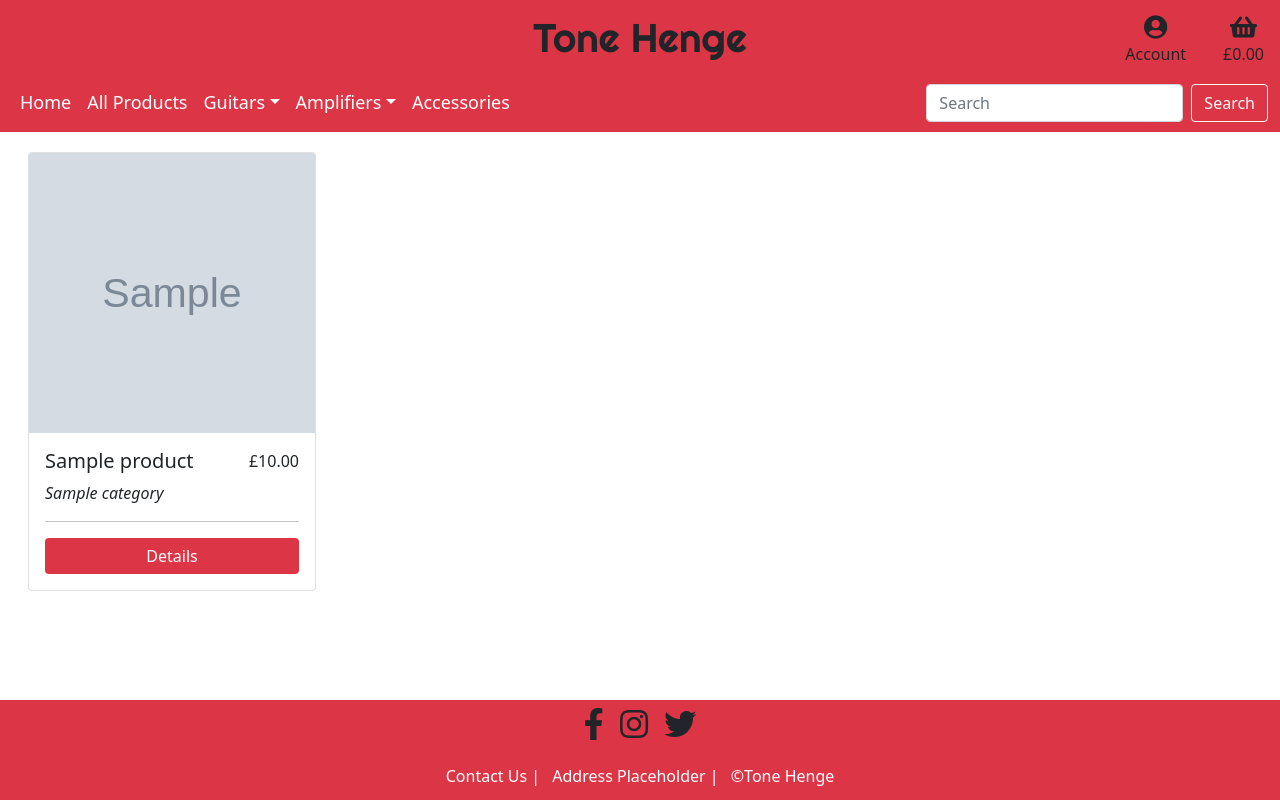
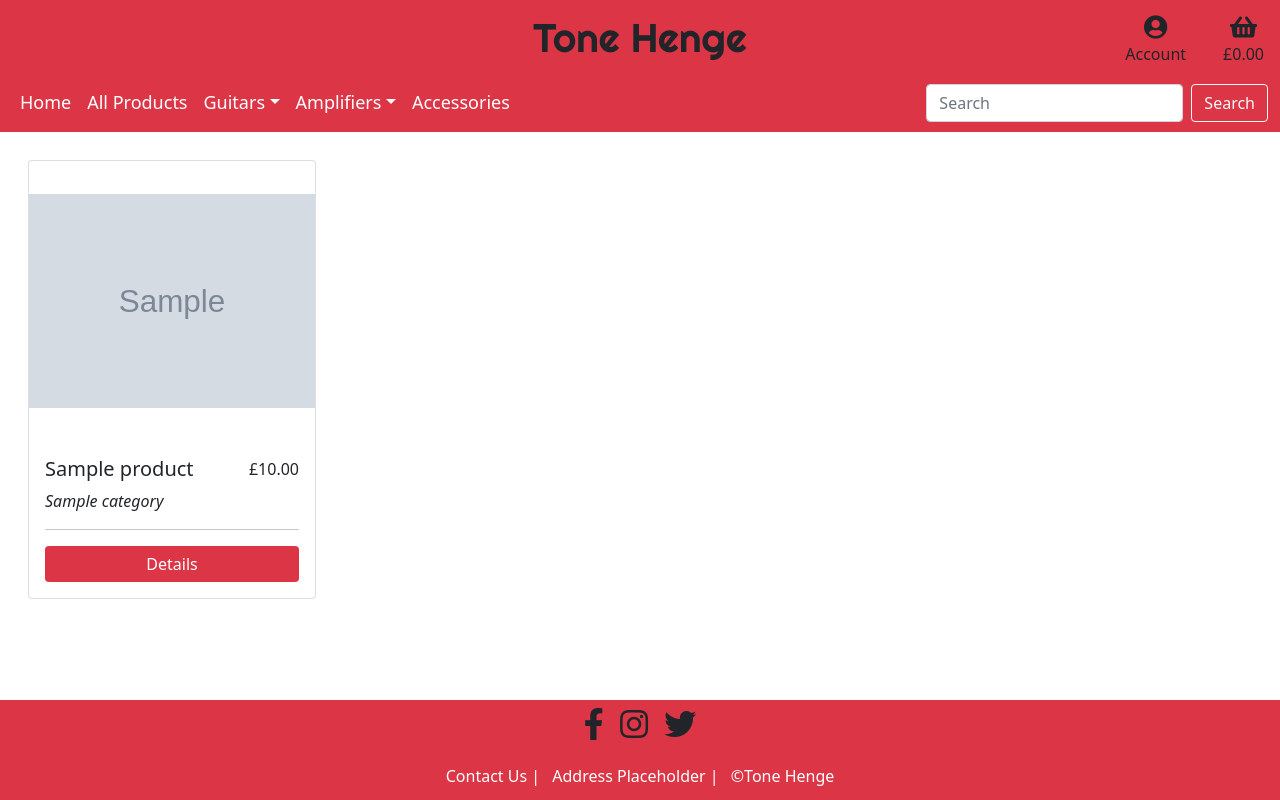
Before and after one commit to Code-Institute-Submissions/tone-henge, a Django app: template products/templates/products/products.html in a window 1280 px wide. Run offline with Django 4.2, Linux system fonts and the light colour scheme; the template is opened without the code that fills it: values that come from a table or form of the project are taken from there, others are empty; tables that the repository leaves empty hold one stand-in row (values such as "Sample post"); grey boxes marked "Sample" are stand-in pictures; parts of the project's set-up code (start-up, migrations or seed data) failed here and were passed over.

Commit message:
Add margin to preview cards & remove bass from nav

```diff
--- a/products/templates/products/products.html
+++ b/products/templates/products/products.html
@@ -6,7 +6,7 @@
         {% for product in products %}
         <!-- Product Preview Card Element -->
         <div class="col-sm-6 col-md-6 col-lg-4 col-xl-3 justify-content-center d-flex p-1">
-            <div class="card" style="width: 18rem;">
+            <div class="card mt-2" style="width: 18rem;">
                 <img src="{{ product.image.url }}" class="card-img-top preview-img" alt="product preview">
                 <div class="card-body">
                     <div class="d-flex justify-content-between">
--- a/static/css/style.css
+++ b/static/css/style.css
@@ -63,5 +63,5 @@ footer {
 /* Products */
 .preview-img {
     height: 280px;
-    object-fit: cover;
+    object-fit: contain;
 }
--- a/templates/base.html
+++ b/templates/base.html
@@ -79,7 +79,6 @@
                             <ul class="dropdown-menu" aria-labelledby="guitars-dropdown">
                                 <li><a class="dropdown-item" href="#">Electric</a></li>
                                 <li><a class="dropdown-item" href="#">Acoustic</a></li>
-                                <li><a class="dropdown-item" href="#">Bass</a></li>
                             </ul>
                         </li>
 
```
Also changed, not shown: media/kiesel.png (added), media/lespaul.jpg (added), media/martin.jpg (added), media/orange.png (added), media/picks.jpg (added), media/strap.jpg (added), media/taylor.png (added), media/vox.png (added).
